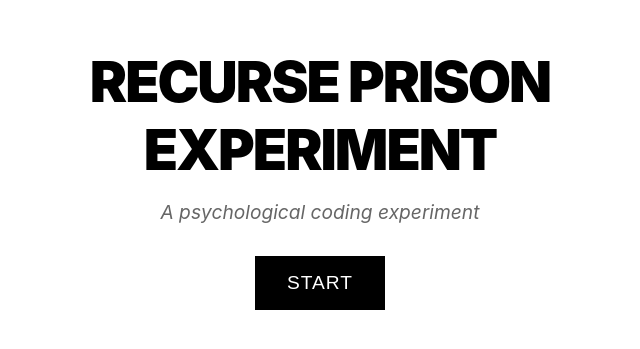
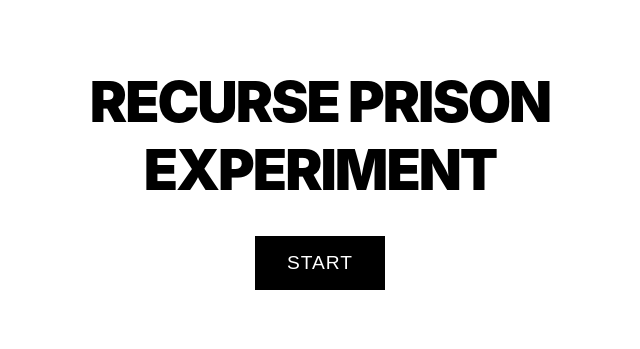
Before and after one commit to andrewlidong/recurse_prison_experiment, a website: page index.html in a window 1280 px wide. Shown: the part 221-570 px from the top of the page, without its empty margins (320-960 px from the left). Drawn offline with Linux system fonts and the light colour scheme.

Commit message:
get rid of a psychological coding experiment

```diff
--- a/index.html
+++ b/index.html
@@ -14,7 +14,7 @@
     <div class="container">
         <div id="start-screen">
             <h1>Recurse Prison Experiment</h1>
-            <p class="subtitle">A psychological coding experiment</p>
+            <p class="subtitle"></p>
             <button id="start-button">Start</button>
         </div>
 
```
